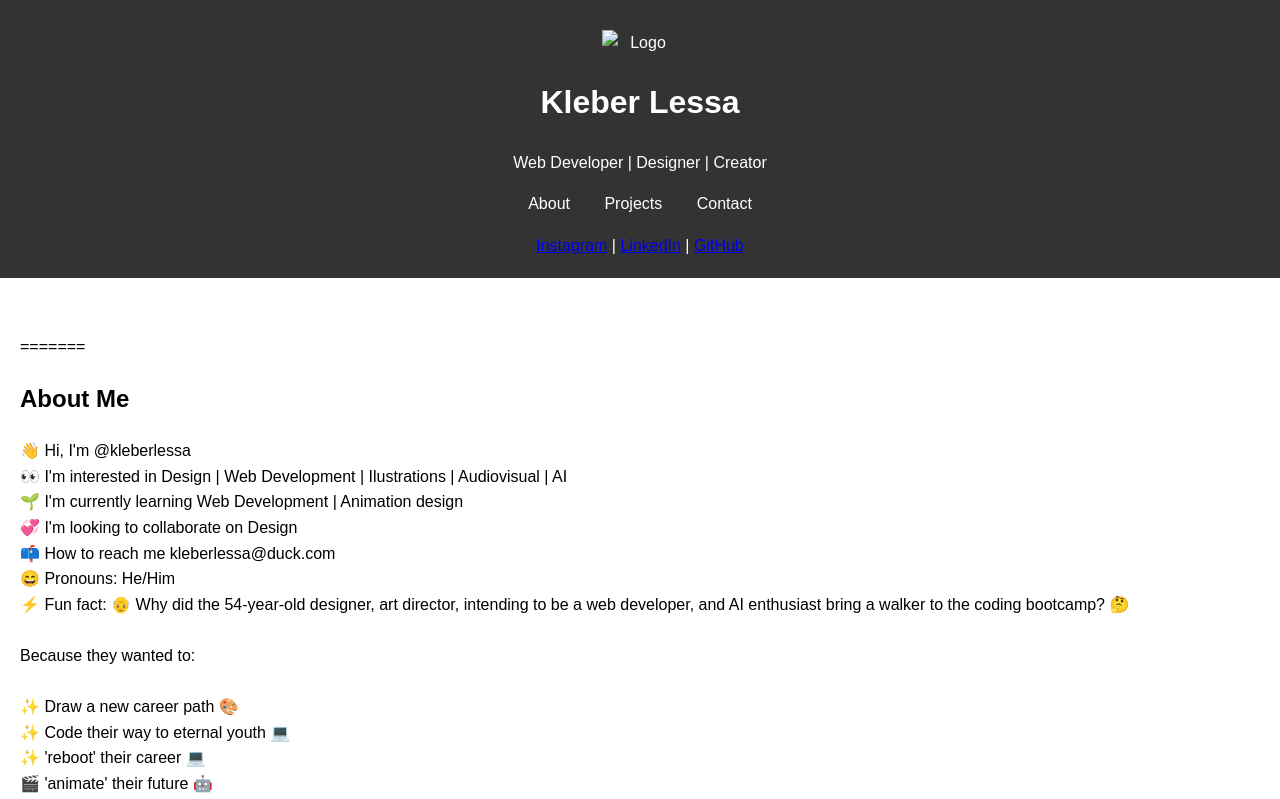
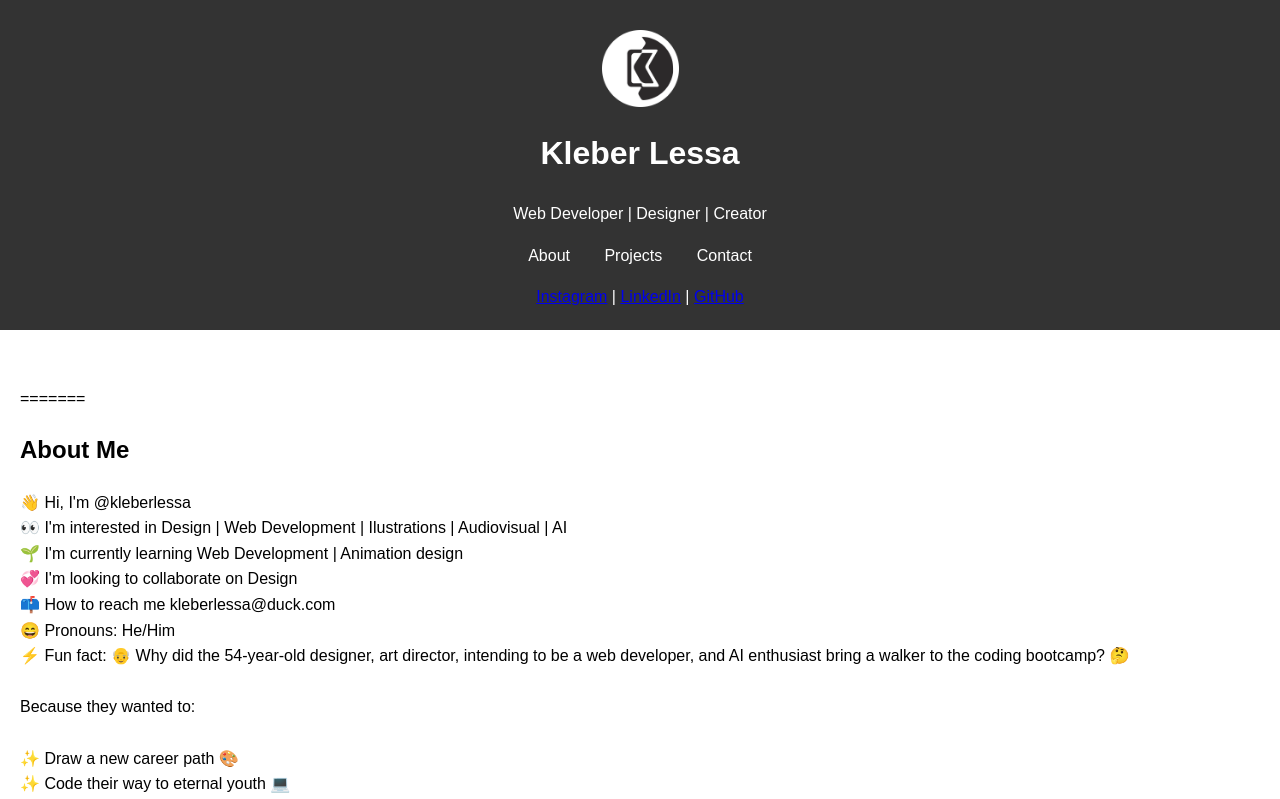
Before and after one commit to kleberlessa/mps_turma_19-dev-quest-full-track, a plain HTML site: page index.html in a window 1280 px wide. Shown: the top 799 px of the page. Drawn offline with Linux system fonts and the light colour scheme.

Commit message:
"corrijindo o bug da pasta src da logo"

```diff
--- a/index.html
+++ b/index.html
@@ -9,7 +9,7 @@
 <body>
     <header>
         <div class="header-content">
-            <img src="path/to/your/logo.png" alt="Logo" class="logo">
+            <img src="src/logo.png" alt="Logo" class="logo">
         </div>
         <h1>Kleber Lessa</h1>
         <p>Web Developer | Designer | Creator</p>
```
